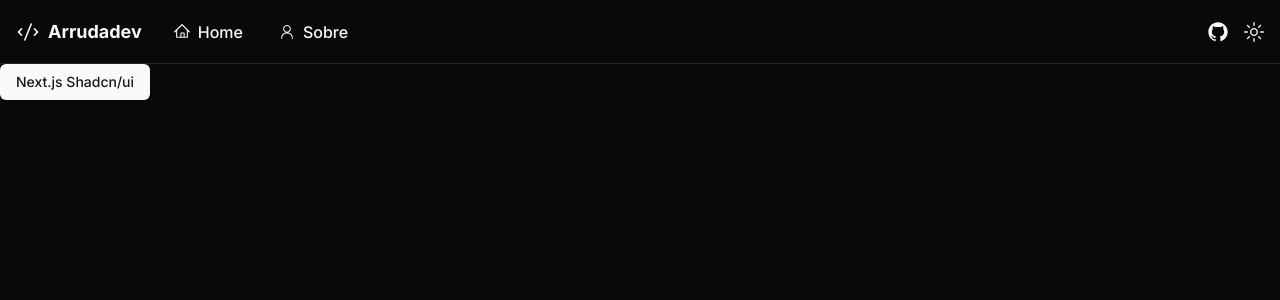
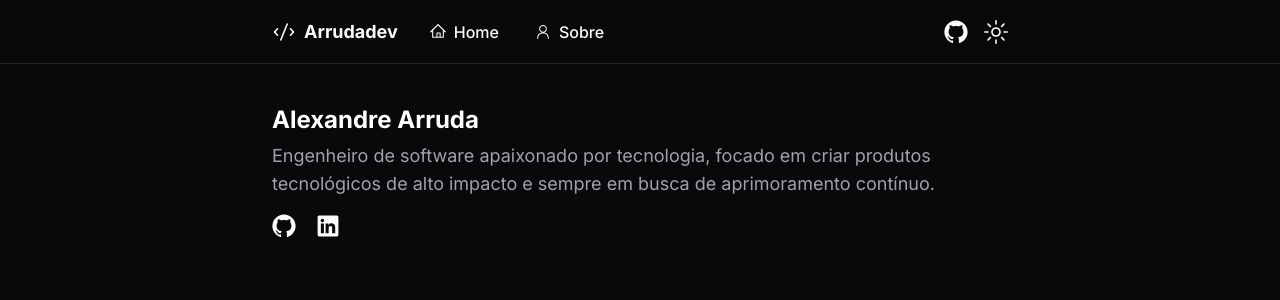
Before and after one commit to arrudadev/arrudadev-blog, a Next.js app: page / in a window 1280 px wide. Shown: the top 300 px of the page. Built offline with nearby package versions, Linux system fonts and the light colour scheme.

Commit message:
add Hero section

```diff
--- a/src/app/page.tsx
+++ b/src/app/page.tsx
@@ -1,5 +1,5 @@
-import { Button } from '@/components/ui/button'
+import { Hero } from '@/components/hero/Hero'
 
 export default function Home() {
-  return <Button>Next.js Shadcn/ui</Button>
+  return <Hero />
 }
--- a/src/components/header/Brand.tsx
+++ b/src/components/header/Brand.tsx
@@ -1,11 +1,11 @@
 import Link from 'next/link'
-import { CodeIcon } from '@radix-ui/react-icons'
+import { Icon } from '../icons/Icon'
 
 export const Brand = () => {
   return (
     <Link href="/" className="flex items-center gap-2">
-      <CodeIcon className="h-6 w-6" />
-      <span className="font-bold text-lg">Arrudadev</span>
+      <Icon icon="CodeIcon" />
+      <h2 className="font-bold text-lg">Arrudadev</h2>
     </Link>
   )
 }
--- a/src/components/header/Header.tsx
+++ b/src/components/header/Header.tsx
@@ -7,8 +7,8 @@ import { Icon } from '../icons/Icon'
 
 export const Header = () => {
   return (
-    <header className="flex items-center h-16 md:h-18 z-50 sticky top-0 bg-background border-b">
-      <div className="relative container flex items-center justify-between w-full">
+    <header className="flex items-center h-16 md:h-18 z-50 sticky top-0 border-b">
+      <div className="relative container flex items-center justify-between max-w-screen-md">
         <div className="hidden md:flex items-center gap-4">
           <Brand />
           <NavigationMenuDesktop />
@@ -23,7 +23,7 @@ export const Header = () => {
         </div>
 
         <div className="flex items-center gap-x-4">
-          <Link href="#" target="_blank">
+          <Link href="https://github.com/arrudadev" target="_blank">
             <Icon icon="GitHubLogoIcon" />
           </Link>
 
--- /dev/null
+++ b/src/components/hero/Hero.tsx
@@ -0,0 +1,28 @@
+import Link from 'next/link'
+import { Icon } from '../icons/Icon'
+
+export const Hero = () => {
+  return (
+    <section className="max-w-screen-md py-10 container flex items-start  flex-col">
+      <h1 className="text-lg md:text-2xl font-bold text-zinc-900 dark:text-white sm:text-3xl mb-0">
+        Alexandre Arruda
+      </h1>
+
+      <p className="mt-1.5 text-sm md:text-lg text-zinc-500 dark:text-zinc-400">
+        Engenheiro de software apaixonado por tecnologia, focado em criar
+        produtos tecnológicos de alto impacto e sempre em busca de aprimoramento
+        contínuo.
+      </p>
+
+      <div className="flex space-x-5 pt-4">
+        <Link href="https://github.com/arrudadev" target="_blank">
+          <Icon icon="GitHubLogoIcon" />
+        </Link>
+
+        <Link href="https://www.linkedin.com/in/arrudadev/" target="_blank">
+          <Icon icon="LinkedInLogoIcon" />
+        </Link>
+      </div>
+    </section>
+  )
+}
--- a/src/components/icons/Icon.tsx
+++ b/src/components/icons/Icon.tsx
@@ -8,5 +8,5 @@ type IconProps = {
 
 export const Icon = ({ icon, className }: IconProps) => {
   const IconComponent = RadixIcons[icon]
-  return <IconComponent className={cn('h-5 w-5', className)} />
+  return <IconComponent className={cn('w-6 h-6', className)} />
 }
```
